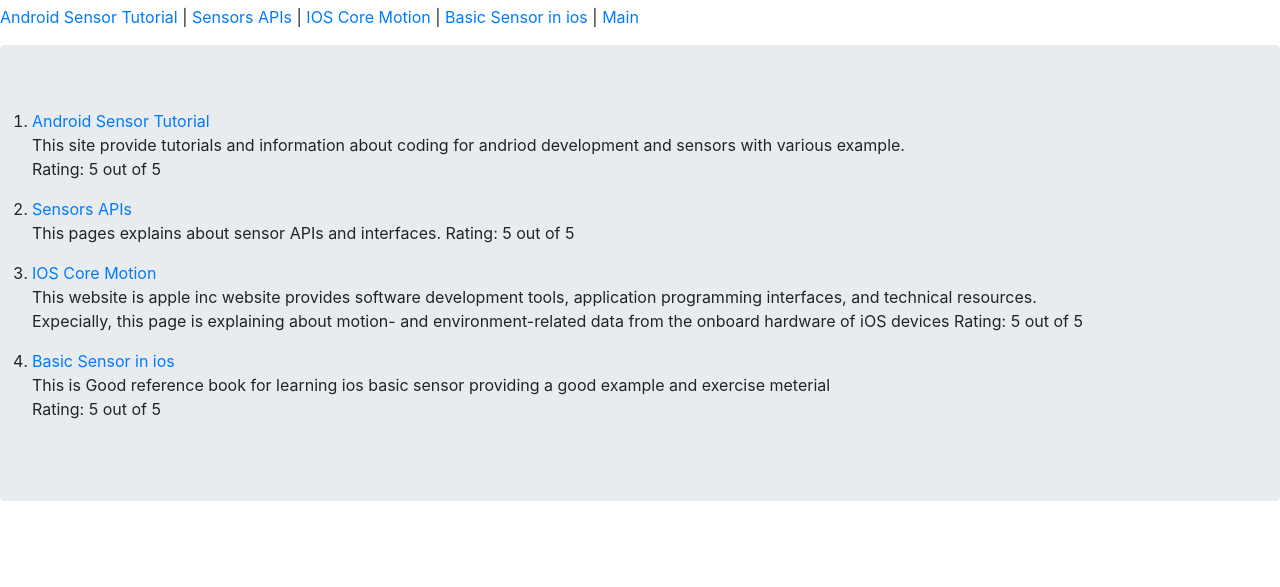
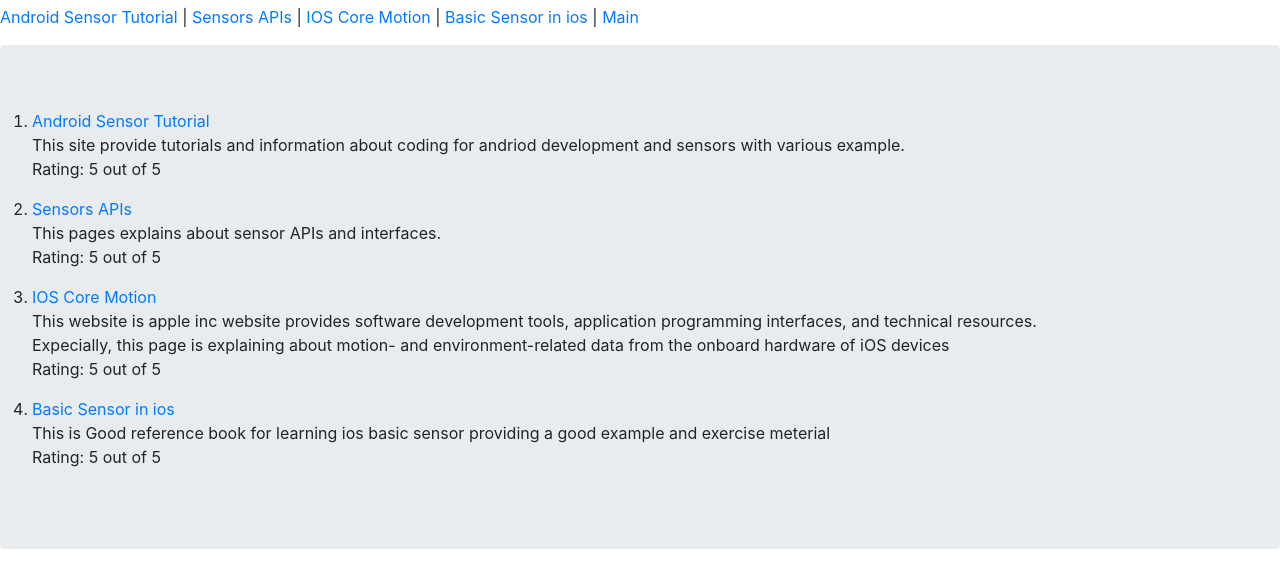
Before and after one commit to jiwon-developer/WebRoot, a plain HTML site: page Profile/html/MobileResources.html in a window 1280 px wide. Shown: the part 51-638 px from the top of the page. Drawn offline with Linux system fonts and the light colour scheme; files that its build step writes are made by us from their sources.

Commit message:
Add space

```diff
--- a/Profile/html/MobileResources.html
+++ b/Profile/html/MobileResources.html
@@ -36,7 +36,7 @@
   <li>
     <p id="b">
       <a href="https://developer.mozilla.org/en-US/docs/Web/API/Sensor_APIs">Sensors APIs</a><br />
-      This pages explains about sensor APIs and interfaces.
+      This pages explains about sensor APIs and interfaces. <br />
       Rating: 5 out of 5
 
     </p>
@@ -48,7 +48,7 @@
       <a href="https://developer.apple.com/documentation/coremotion">IOS Core Motion</a><br />
 
       This website is apple inc website provides software development tools, application programming interfaces, and technical resources.<br />
-      Expecially, this page is explaining about motion- and environment-related data from the onboard hardware of iOS devices
+      Expecially, this page is explaining about motion- and environment-related data from the onboard hardware of iOS devices <br />
       Rating: 5 out of 5<br />
 
     </p>
```
